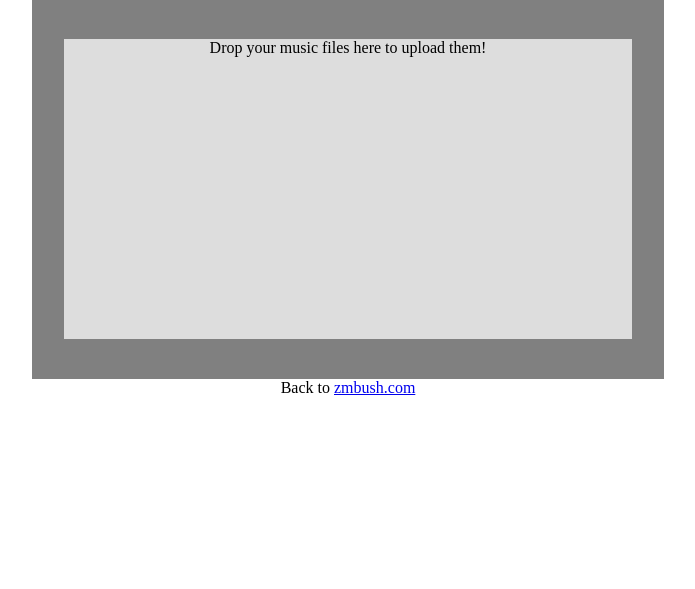
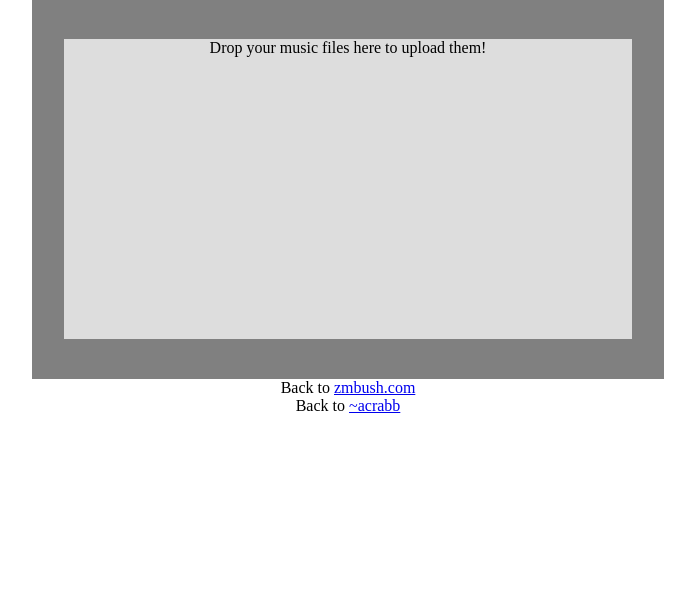
Before and after one commit to zmbush/mp-complete, a Flask app: page / in a window 1280 px wide. Shown: the part 128-717 px from the top of the page, without its empty margins (292-987 px from the left). Run offline with Flask 2, Linux system fonts and the light colour scheme; some libraries are stand-ins or nearby versions.

Commit message:
Add andre link

```diff
--- a/templates/dropbox.html
+++ b/templates/dropbox.html
@@ -29,6 +29,7 @@ $(function(){
   </div>
 </div>
 <div>
-  Back to <a href="http://zmbush.com">zmbush.com</a>
+  Back to <a href="http://zmbush.com">zmbush.com</a><br />
+  Back to <a href="http://www.ocf.berkeley.edu/~acrabb">~acrabb</a>
 </div>
 </body>
```
